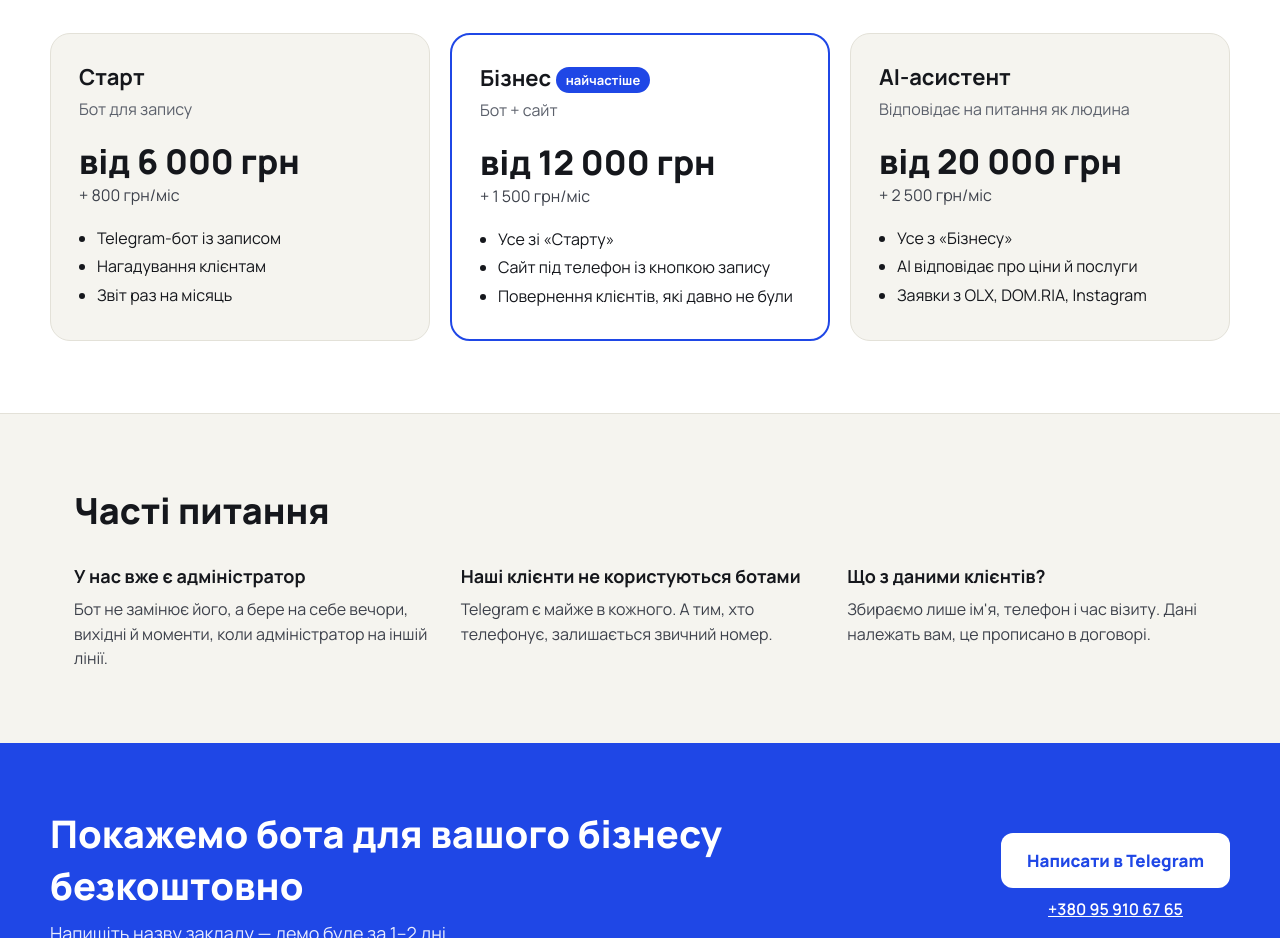
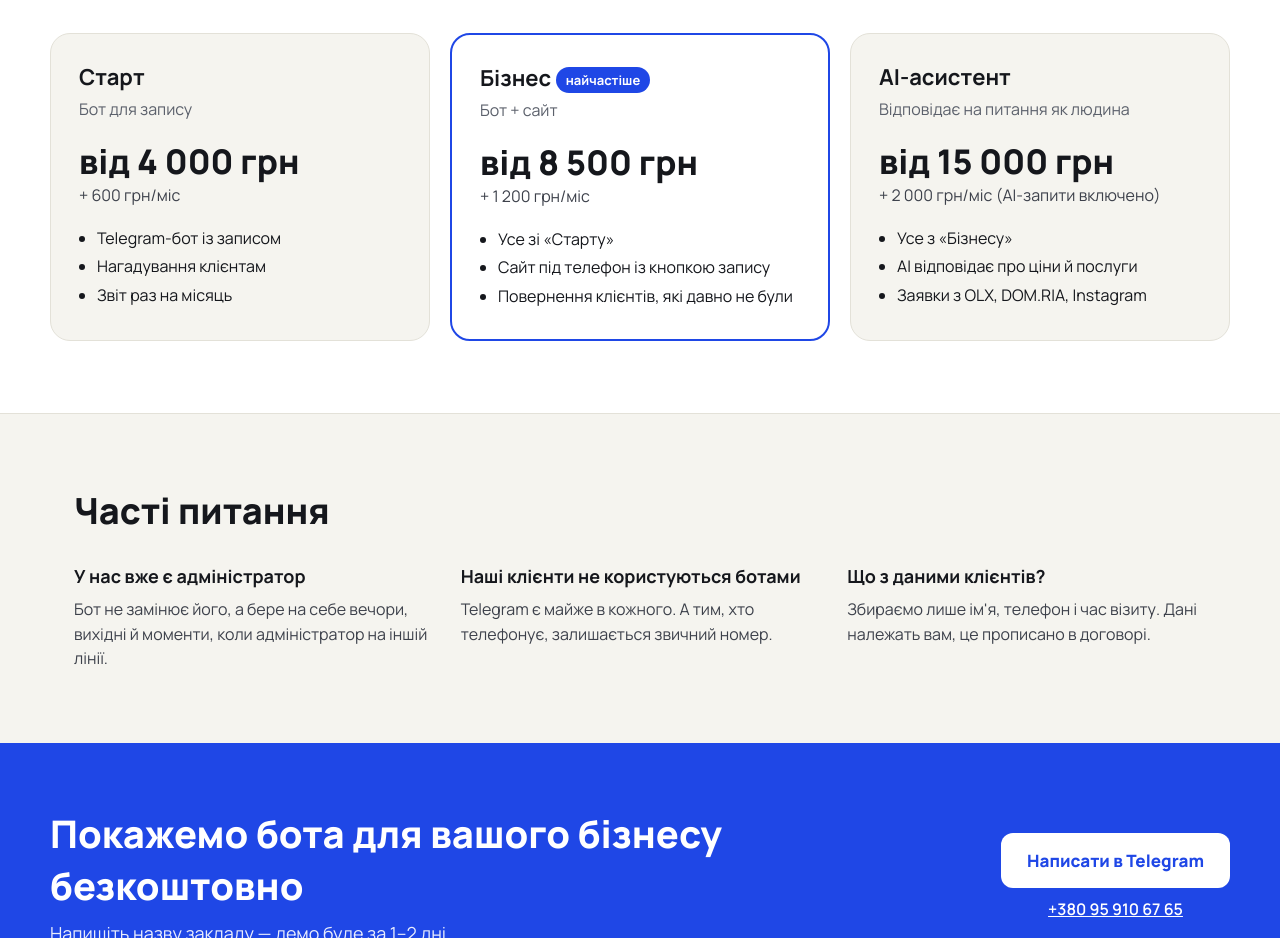
Before and after one commit to iliayakimenko7-boop/vidpovid24, a plain HTML site: page index.html in a window 1280 px wide. Shown: the part 1761-2699 px from the top of the page. Drawn offline with Linux system fonts and the light colour scheme.

Commit message:
Ціни за ринком: 4 000 / 8 500 / 15 000 грн
Co-Authored-By: Claude Opus 5.5 <noreply@anthropic.com>

```diff
--- a/index.html
+++ b/index.html
@@ -102,22 +102,22 @@ a{color:#1F47E6}a:hover{color:#1535B0}
 <div style="border: 1px solid #E3E1D8; border-radius: 20px; padding: 28px; background: #F5F4EF">
 <h3 style="margin: 0 0 6px; font-size: 22px">Старт</h3>
 <p style="margin: 0 0 18px; color: #5B606B">Бот для запису</p>
-<p style="margin: 0; font-size: 34px; font-weight: 800">від 6 000 грн</p>
-<p style="margin: 0 0 18px; color: #3D414B">+ 800 грн/міс</p>
+<p style="margin: 0; font-size: 34px; font-weight: 800">від 4 000 грн</p>
+<p style="margin: 0 0 18px; color: #3D414B">+ 600 грн/міс</p>
 <ul style="margin: 0; padding-left: 18px; line-height: 1.8"><li>Telegram-бот із записом</li><li>Нагадування клієнтам</li><li>Звіт раз на місяць</li></ul>
 </div>
 <div style="border: 2px solid #1F47E6; border-radius: 20px; padding: 28px; background: #fff">
 <h3 style="margin: 0 0 6px; font-size: 22px">Бізнес <span style="font-size: 13px; background: #1F47E6; color: #fff; padding: 4px 10px; border-radius: 99px; vertical-align: middle">найчастіше</span></h3>
 <p style="margin: 0 0 18px; color: #5B606B">Бот + сайт</p>
-<p style="margin: 0; font-size: 34px; font-weight: 800">від 12 000 грн</p>
-<p style="margin: 0 0 18px; color: #3D414B">+ 1 500 грн/міс</p>
+<p style="margin: 0; font-size: 34px; font-weight: 800">від 8 500 грн</p>
+<p style="margin: 0 0 18px; color: #3D414B">+ 1 200 грн/міс</p>
 <ul style="margin: 0; padding-left: 18px; line-height: 1.8"><li>Усе зі «Старту»</li><li>Сайт під телефон із кнопкою запису</li><li>Повернення клієнтів, які давно не були</li></ul>
 </div>
 <div style="border: 1px solid #E3E1D8; border-radius: 20px; padding: 28px; background: #F5F4EF">
 <h3 style="margin: 0 0 6px; font-size: 22px">AI-асистент</h3>
 <p style="margin: 0 0 18px; color: #5B606B">Відповідає на питання як людина</p>
-<p style="margin: 0; font-size: 34px; font-weight: 800">від 20 000 грн</p>
-<p style="margin: 0 0 18px; color: #3D414B">+ 2 500 грн/міс</p>
+<p style="margin: 0; font-size: 34px; font-weight: 800">від 15 000 грн</p>
+<p style="margin: 0 0 18px; color: #3D414B">+ 2 000 грн/міс (AI-запити включено)</p>
 <ul style="margin: 0; padding-left: 18px; line-height: 1.8"><li>Усе з «Бізнесу»</li><li>AI відповідає про ціни й послуги</li><li>Заявки з OLX, DOM.RIA, Instagram</li></ul>
 </div>
 </div>
```
